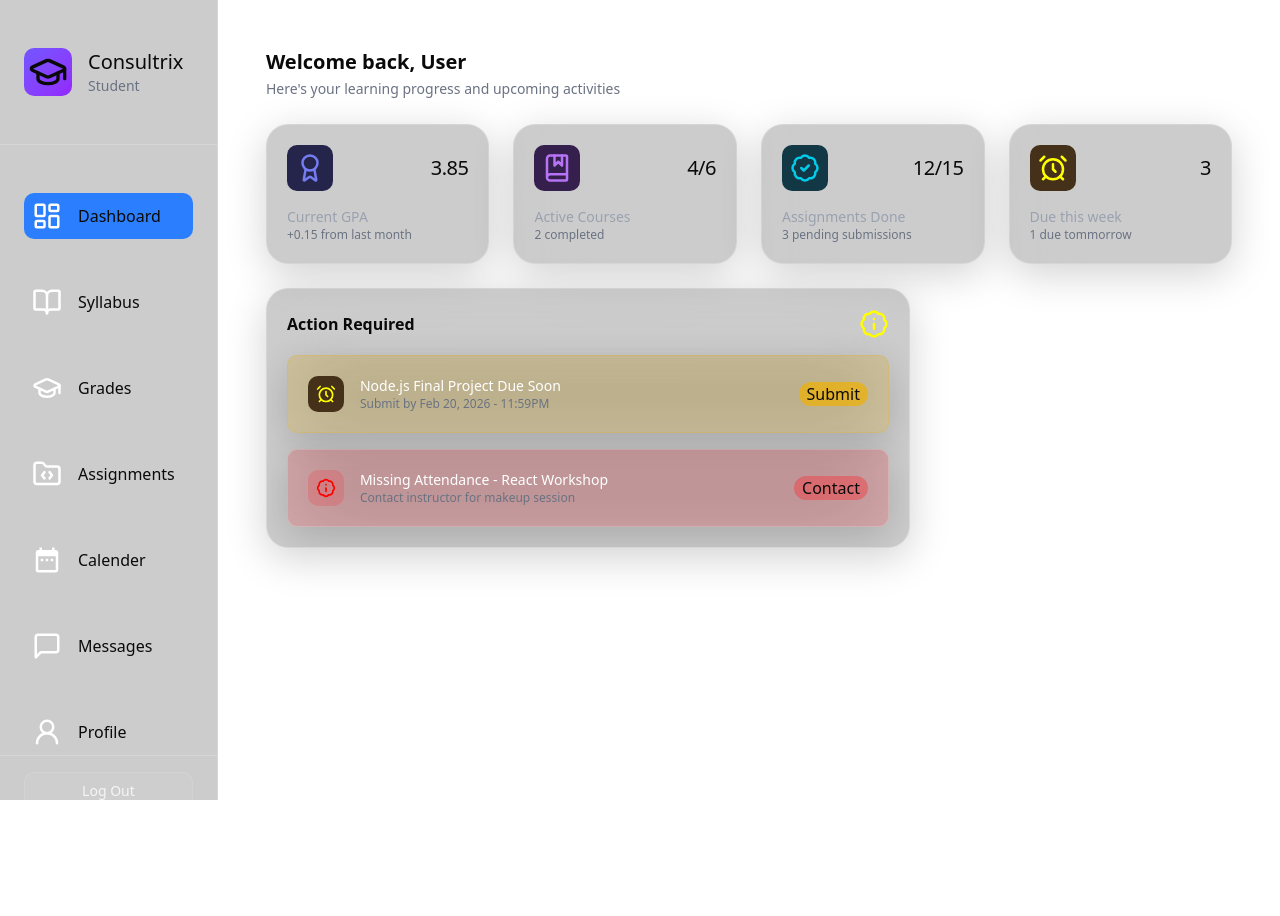
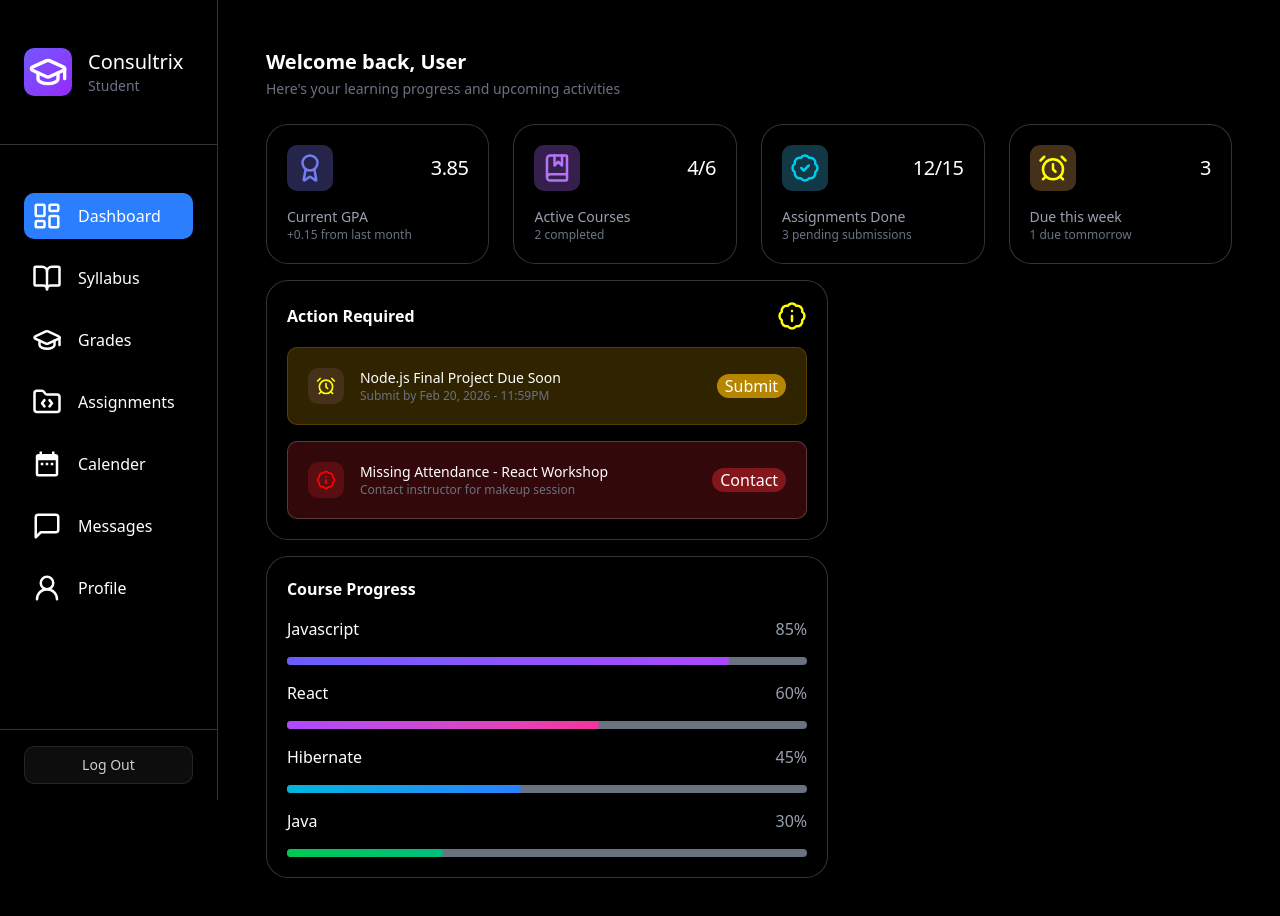
Before and after one commit to DoughSec/Consultrix-client, a Next.js app: page /student/dashboard in a window 1280 px wide. Shown: the top 916 px of the page. Before the commit the page ends 810 px from the top, so only its background shows below. Built offline with nearby package versions, Linux system fonts and the light colour scheme.

Commit message:
Update: Added progress section to dashboard page

```diff
--- a/src/app/student/dashboard/page.js
+++ b/src/app/student/dashboard/page.js
@@ -1,6 +1,7 @@
 import StatsCardList from "@/components/StatsCardList";
 import SectionHeader from "@/components/SectionHeader";
-import ActionRequired from "@/components/ActionRequired";
+import ActionRequired from "@/components/student/ActionRequired";
+import CourseProgress from "@/components/student/CourseProgress";
 
 import { LuBadgeInfo, LuAlarmClock } from "react-icons/lu";
 
@@ -33,11 +34,26 @@ export default function StudentDashboard() {
                 subtitle="Here's your learning progress and upcoming activities"
             />
 
-            {/* quick stats sections */}
-            <StatsCardList />
+            <section className="grid grid-cols-1 gap-4 md:grid-cols-8">
 
-            {/* Required Actions Section */}
-            <ActionRequired items={actionItems} />
+                <div className="md:col-span-8">
+                    {/* quick stats sections */}
+                    <StatsCardList />
+                </div>
+
+                <div className="md:col-span-7">
+                    {/* Required Actions Section */}
+                    <ActionRequired items={actionItems} />
+                </div>
+
+                <div className="md:col-span-7">
+                    {/* Course Progress section */}
+                    <CourseProgress />
+                </div>
+
+            </section>
+
+
 
         </div>
     )
--- a/src/app/student/layout.js
+++ b/src/app/student/layout.js
@@ -49,7 +49,7 @@ const links = [
 
 export default function StudentLayout({ children }) {
   return (
-    <div className="flex">
+    <div className="flex bg-black text-white">
       <SideBar links={links} />
       <main className="p-12 w-full">{children}</main>
     </div>
--- a/src/components/SideBar.js
+++ b/src/components/SideBar.js
@@ -20,7 +20,7 @@ const SideBar = ({ links }) => {
           </div>
         </div>
         <div className="h-px -mx-6 bg-white/20" />
-        <ul className="flex flex-col gap-10">
+        <ul className="flex flex-col gap-4">
           {links.map((item) => {
             const isActive = pathname === item.href;
 
@@ -29,9 +29,8 @@ const SideBar = ({ links }) => {
                 <Link
                   href={item.href}
                   aria-current={isActive ? "page" : undefined}
-                  className={`flex items-center gap-4 p-2 rounded-lg hover:bg-blue-500/30 ${
-                    isActive ? "bg-blue-500" : ""
-                  }`}
+                  className={`flex items-center gap-4 p-2 rounded-lg hover:bg-blue-500/30 ${isActive ? "bg-blue-500" : ""
+                    }`}
                 >
                   {item.icon}
                   {item.name}
--- a/src/components/ActionItem.js
+++ b/src/components/student/ActionItem.js
@@ -1,4 +1,4 @@
-import GlassCard from "./GlassCard";
+import GlassCard from "@/components/GlassCard";
 
 const INTENT_STYLES = {
   warning: {
--- a/src/components/ActionRequired.js
+++ b/src/components/student/ActionRequired.js
@@ -1,4 +1,4 @@
-import GlassCard from "./GlassCard";
+import GlassCard from "../GlassCard";
 import ActionItem from "./ActionItem";
 import { LuBadgeInfo } from "react-icons/lu";
 
--- /dev/null
+++ b/src/components/student/CourseProgress.js
@@ -0,0 +1,26 @@
+import GlassCard from "../GlassCard";
+import CourseProgressBar from "./CourseProgressBar";
+
+
+const courseData = [
+    { title: "Javascript", value: 85, color: 'bg-gradient-to-r from-[#695DFF] to-[#AB47FF]' },
+    { title: "React", value: 60, color: 'bg-gradient-to-r from-[#AE47FF] to-[#F4349C]' },
+    { title: "Hibernate", value: 45, color: 'bg-gradient-to-r from-[#00B7DC] to-[#2A80FF]' },
+    { title: "Java", value: 30, color: 'bg-gradient-to-r from-[#00C851] to-[#00BD7D]' }
+];
+
+const CourseProgress = () => {
+    return (
+        <section className="grid grid-cols-3">
+            <GlassCard className="col-span-2">
+                <h2 className="font-bold">Course Progress</h2>
+
+                {courseData.map((item, _) => <CourseProgressBar data={item} key={_} />)}
+            </GlassCard>
+        </section>
+    )
+}
+
+
+
+export default CourseProgress;
--- /dev/null
+++ b/src/components/student/CourseProgressBar.js
@@ -0,0 +1,24 @@
+
+const CourseProgressBar = ({ data }) => {
+    return (
+        <div className="flex flex-col gap-4">
+            <div className="flex justify-between items-center">
+                <h3>{data.title}</h3>
+                <span className="text-gray-400">{data.value}%</span>
+            </div>
+
+            <div className="">
+                <div className="bg-gray-500 w-full h-2 rounded-lg">
+                    <div
+                        className={`${data.color} h-2 rounded-lg`}
+                        style={{ width: `${Math.max(0, Math.min(100, data.value))}%` }}
+                    />
+                </div>
+            </div>
+        </div>
+    )
+}
+
+
+
+export default CourseProgressBar;
```
